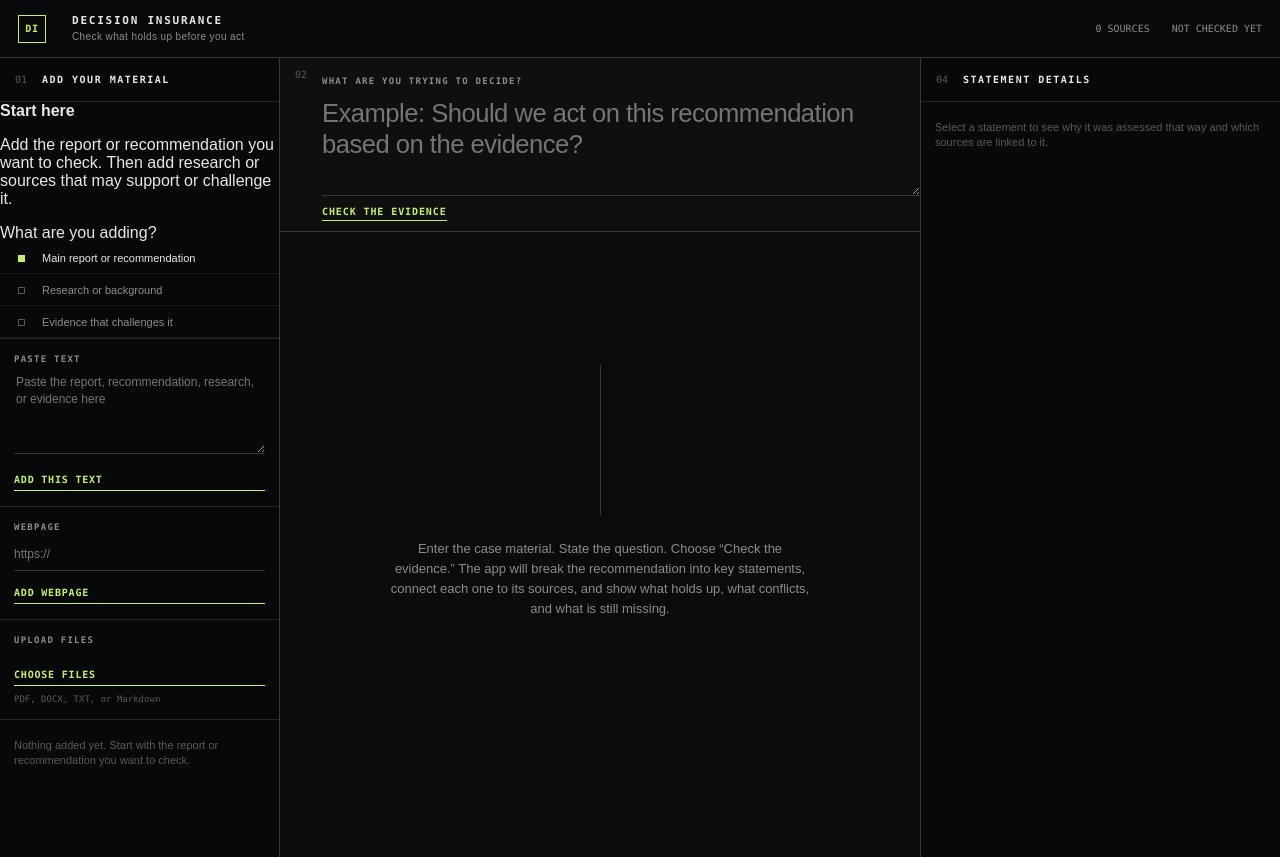
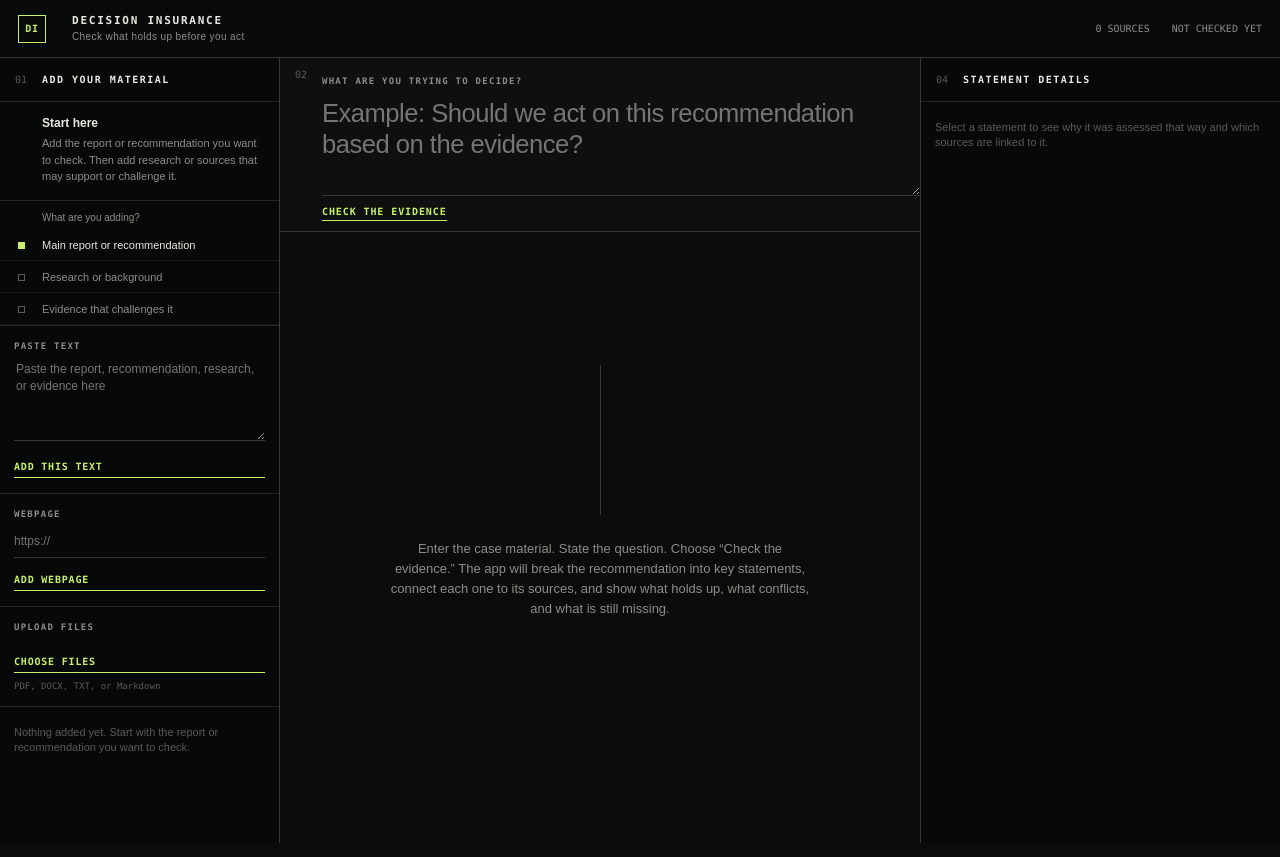
Before and after one commit to Joenasriani/decision-insurance, a Next.js app: page / in a window 1280 px wide. Built offline with nearby package versions, Linux system fonts and the light colour scheme.

Commit message:
Add first-time guidance styles

```diff
--- a/app/globals.css
+++ b/app/globals.css
@@ -123,6 +123,28 @@ button { color: inherit; }
 .fieldHeading > span:last-child {
   color: var(--muted);
   font: 10px/1 ui-monospace, SFMono-Regular, Menlo, Consolas, monospace;
+}
+
+.firstRunGuide {
+  padding: 14px 14px 15px 42px;
+  border-bottom: 1px solid var(--line);
+}
+.firstRunGuide strong {
+  display: block;
+  margin-bottom: 5px;
+  font-size: 12px;
+  font-weight: 600;
+}
+.firstRunGuide p {
+  margin: 0;
+  color: var(--muted);
+  font-size: 11px;
+  line-height: 1.5;
+}
+.rolePrompt {
+  padding: 11px 14px 6px 42px;
+  color: var(--muted);
+  font-size: 10px;
 }
 
 .roleMatrix {
```
